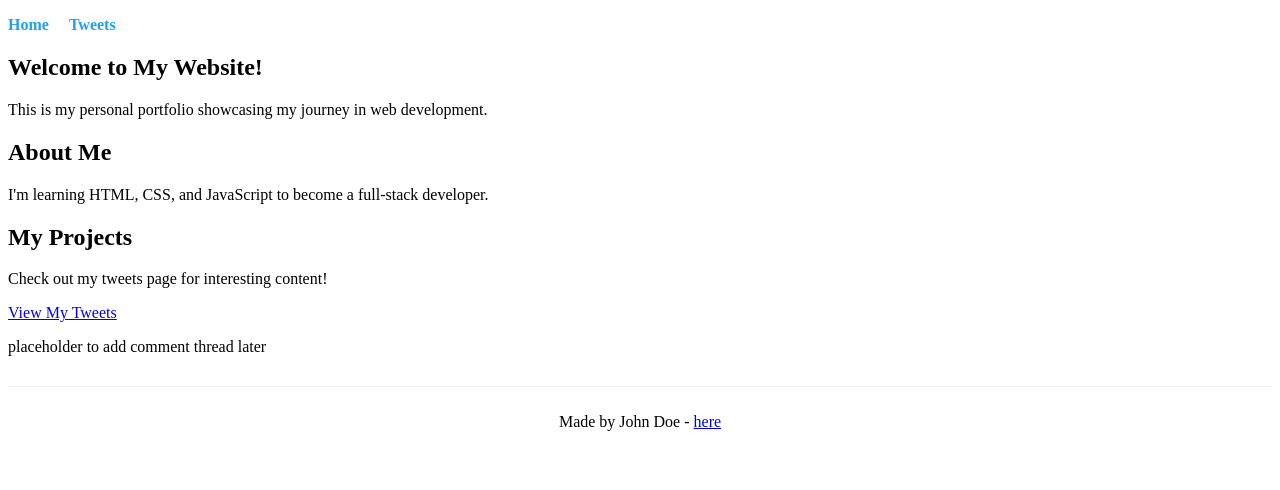
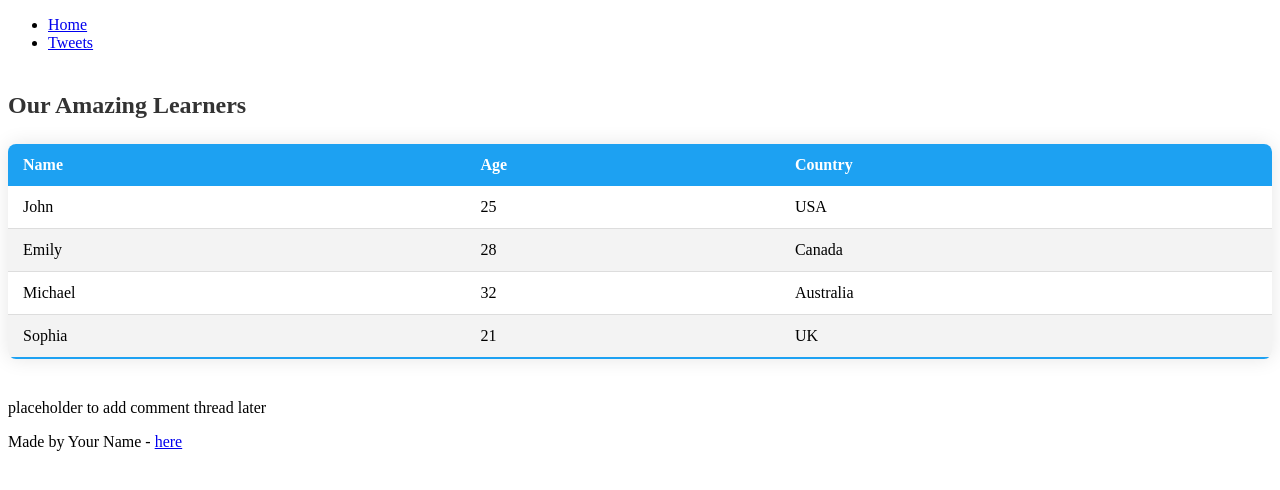
Before and after one commit to abela-hub/My_First_Portfolio, a plain HTML site: page html_basic/index.html in a window 1280 px wide. Drawn offline with Linux system fonts and the light colour scheme.

Commit message:
html project

```diff
--- a/html_basic/index.html
+++ b/html_basic/index.html
@@ -4,22 +4,53 @@
     <meta charset="UTF-8">
     <title>My Portfolio Website</title>
     <style>
-        nav ul {
-            list-style-type: none;
-            padding: 0;
-            display: flex;
-            gap: 20px;
+        /* Existing styles... */
+
+        /* New table styles */
+        .learners-table {
+            width: 100%;
+            border-collapse: collapse;
+            margin: 25px 0;
+            box-shadow: 0 0 20px rgba(0,0,0,0.1);
+            border-radius: 8px;
+            overflow: hidden;
         }
-        nav a {
-            text-decoration: none;
-            color: #1DA1F2;
-            font-weight: bold;
+
+        .learners-table thead tr {
+            background-color: #1DA1F2;
+            color: white;
+            text-align: left;
         }
-        footer {
-            margin-top: 30px;
-            padding: 10px;
-            border-top: 1px solid #eee;
-            text-align: center;
+
+        .learners-table th,
+        .learners-table td {
+            padding: 12px 15px;
+        }
+
+        .learners-table tbody tr {
+            border-bottom: 1px solid #dddddd;
+        }
+
+        .learners-table tbody tr:nth-of-type(even) {
+            background-color: #f3f3f3;
+        }
+
+        .learners-table tbody tr:last-of-type {
+            border-bottom: 2px solid #1DA1F2;
+        }
+
+        .learners-table tbody tr:hover {
+            background-color: #e1f5fe;
+        }
+
+        .table-container {
+            margin: 40px 0;
+        }
+
+        .table-title {
+            color: #333;
+            margin-bottom: 15px;
+            font-size: 1.5em;
         }
     </style>
 </head>
@@ -35,15 +66,42 @@
 
     <main>
         <article>
-            <h1>Welcome to My Website!</h1>
-            <p>This is my personal portfolio showcasing my journey in web development.</p>
+            <!-- Your existing content here... -->
 
-            <h2>About Me</h2>
-            <p>I'm learning HTML, CSS, and JavaScript to become a full-stack developer.</p>
-
-            <h2>My Projects</h2>
-            <p>Check out my tweets page for interesting content!</p>
-            <a href="tweets.html">View My Tweets</a>
+            <div class="table-container">
+                <h2 class="table-title">Our Amazing Learners</h2>
+                <table class="learners-table">
+                    <thead>
+                        <tr>
+                            <th>Name</th>
+                            <th>Age</th>
+                            <th>Country</th>
+                        </tr>
+                    </thead>
+                    <tbody>
+                        <tr>
+                            <td>John</td>
+                            <td>25</td>
+                            <td>USA</td>
+                        </tr>
+                        <tr>
+                            <td>Emily</td>
+                            <td>28</td>
+                            <td>Canada</td>
+                        </tr>
+                        <tr>
+                            <td>Michael</td>
+                            <td>32</td>
+                            <td>Australia</td>
+                        </tr>
+                        <tr>
+                            <td>Sophia</td>
+                            <td>21</td>
+                            <td>UK</td>
+                        </tr>
+                    </tbody>
+                </table>
+            </div>
         </article>
 
         <aside>
@@ -52,7 +110,7 @@
     </main>
 
     <footer>
-        <p>Made by John Doe - <a href="https://github.com/yourusername" target="_blank">here</a></p>
+        <p>Made by Your Name - <a href="https://your-link.com" target="_blank">here</a></p>
     </footer>
 </body>
 </html>
```
